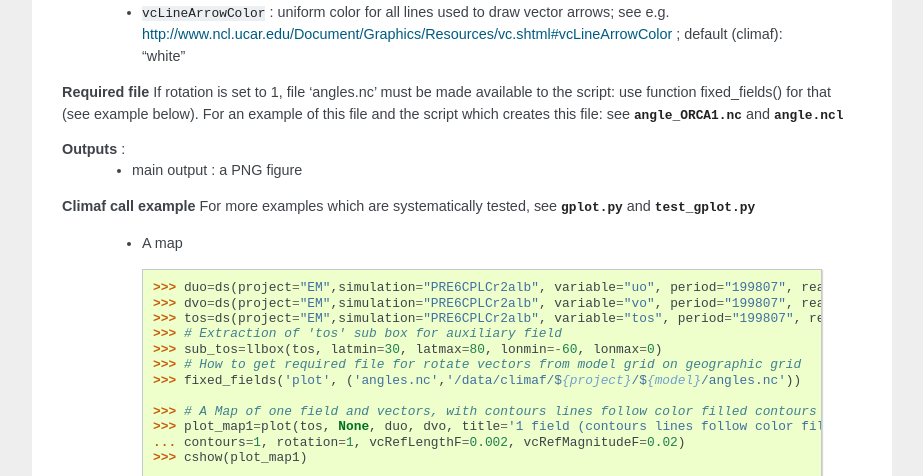
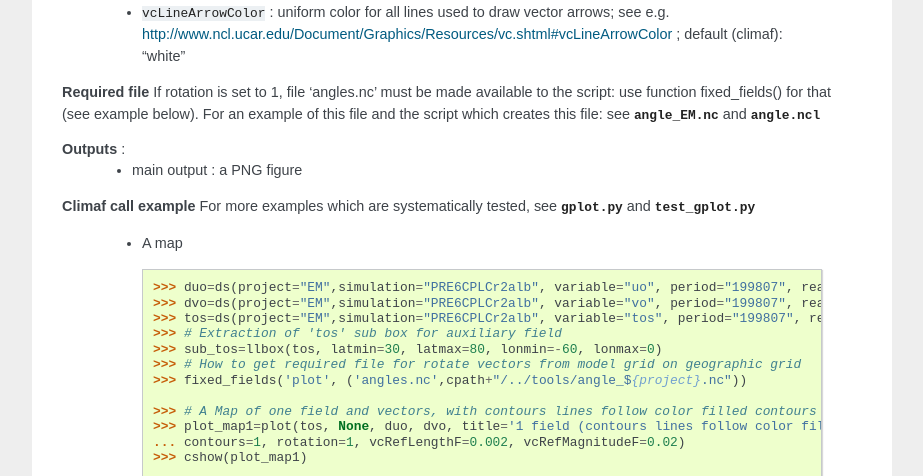
Before and after one commit to rigoudyg/climaf, a Sphinx documentation site: the page built from doc/scripts/plot.rst, in a window 1280 px wide and 900 px high, scrolled down 1589 px. Shown: the part 152-628 px from the top of the window, without its empty margins (198-1121 px from the left). Built offline with Sphinx 7.4.7, drawn with Linux system fonts in a browser that asks for light colours.

Commit message:
Replace "angle_ORCA1.nc" by "angle_EM.nc"

```diff
--- a/doc/scripts/plot.rst
+++ b/doc/scripts/plot.rst
@@ -124,8 +124,8 @@ Vectors:
 **Required file** If rotation is set to 1, file 'angles.nc' must be
 made available to the script: use function fixed_fields() for that
 (see example below). For an example of this file and the script which
-creates this file: see :download:`angle_ORCA1.nc
-<../../tools/angle_ORCA1.nc>` and :download:`angle.ncl
+creates this file: see :download:`angle_EM.nc
+<../../tools/angle_EM.nc>` and :download:`angle.ncl
 <../../tools/angle.ncl>`
 
 **Outputs** :
@@ -143,7 +143,7 @@ tested, see :download:`gplot.py <../../examples/gplot.py>` and
      >>> # Extraction of 'tos' sub box for auxiliary field
      >>> sub_tos=llbox(tos, latmin=30, latmax=80, lonmin=-60, lonmax=0)
      >>> # How to get required file for rotate vectors from model grid on geographic grid
-     >>> fixed_fields('plot', ('angles.nc','/data/climaf/${project}/${model}/angles.nc'))
+     >>> fixed_fields('plot', ('angles.nc',cpath+"/../tools/angle_${project}.nc"))
 
      >>> # A Map of one field and vectors, with contours lines follow color filled contours and rotation of vectors on geographic grid
      >>> plot_map1=plot(tos, None, duo, dvo, title='1 field (contours lines follow color filled contours) + vectors',
```
Also changed, not shown: 4 other files.
